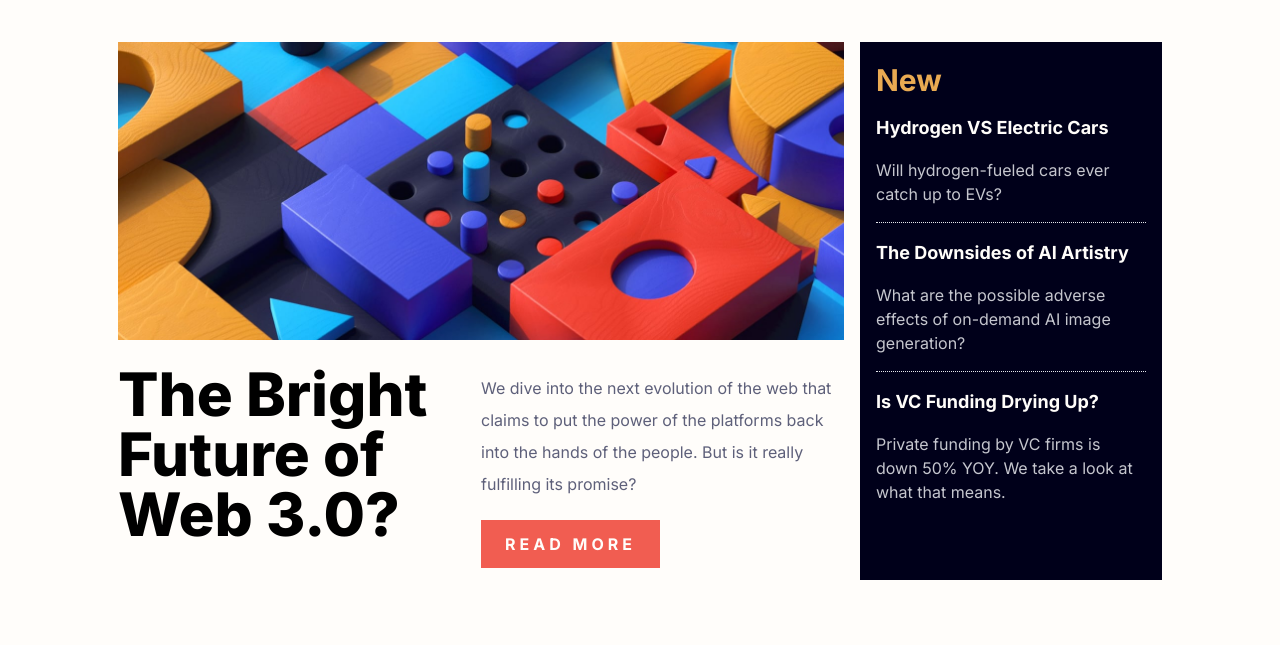
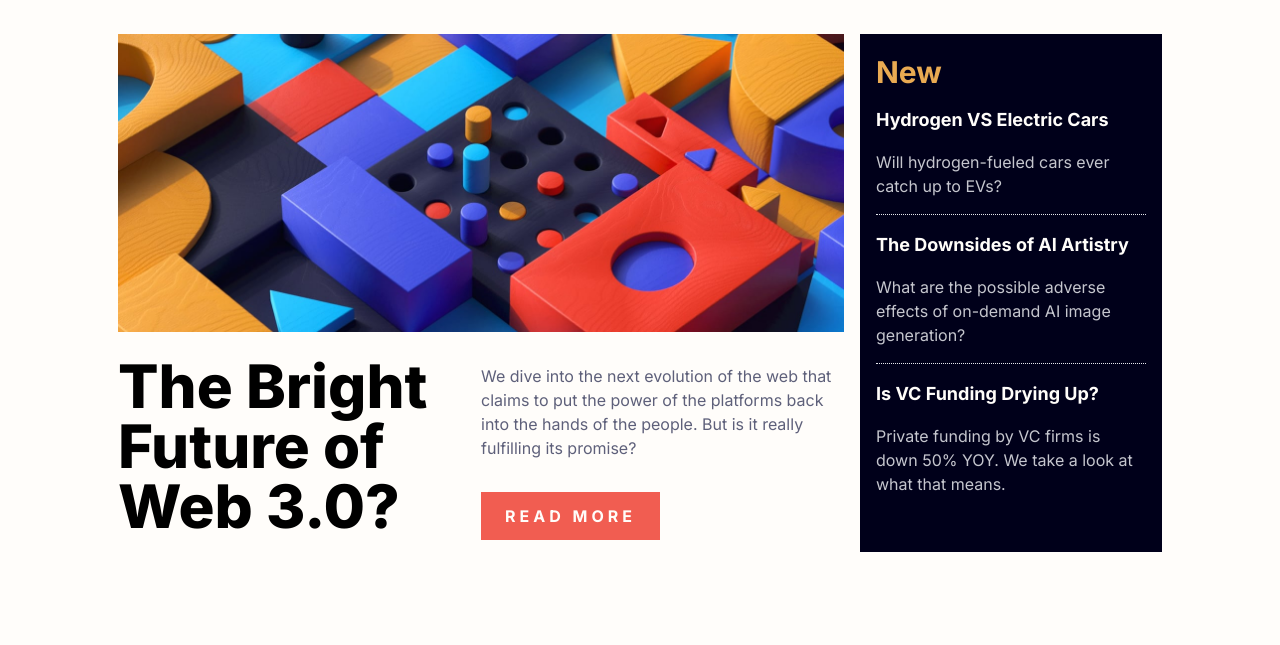
Before and after one commit to AhmaadAlharbi/News-homepage-FrontendChallenge, a website: page index.html in a window 1280 px wide. Shown: the part 142-787 px from the top of the page. Drawn offline with nearby package versions, Linux system fonts and the light colour scheme.

Commit message:
add mb to navbar

```diff
--- a/index.html
+++ b/index.html
@@ -21,7 +21,7 @@
   </head>
   <body class="bg-AlmostWhite font-Inter">
     <main class="mt-20 pb-20">
-      <nav class="flex justify-between mb-16 items-center px-10 md:px-32">
+      <nav class="flex justify-between mb-14 items-center px-10 md:px-32">
         <img src="./images/logo.svg" alt="" />
         <ul
           class="hidden md:flex justify-around items-center space-x-4 text-Gunmetal"
@@ -131,13 +131,13 @@
                 The Bright Future of Web 3.0?
               </h1>
               <div class="flex-1 md:col-start-6">
-                <p class="text-Gunmetal leading-loose w-max-2xl my-2">
+                <p class="text-Gunmetal leading-normal w-max-2xl my-2">
                   We dive into the next evolution of the web that claims to put
                   the power of the platforms back into the hands of the people.
                   But is it really fulfilling its promise?
                 </p>
                 <button
-                  class="bg-LightVermillion px-6 py-3 text-AlmostWhite my-3 uppercase tracking-widest font-bold transition-colors duration-150 hover:bg-DarkSpaceBlue"
+                  class="bg-LightVermillion mt-6 px-6 py-3 text-AlmostWhite my-3 uppercase tracking-widest font-bold transition-colors duration-150 hover:bg-DarkSpaceBlue"
                 >
                   Read More
                 </button>
```
Also changed, not shown: css/style.css.
